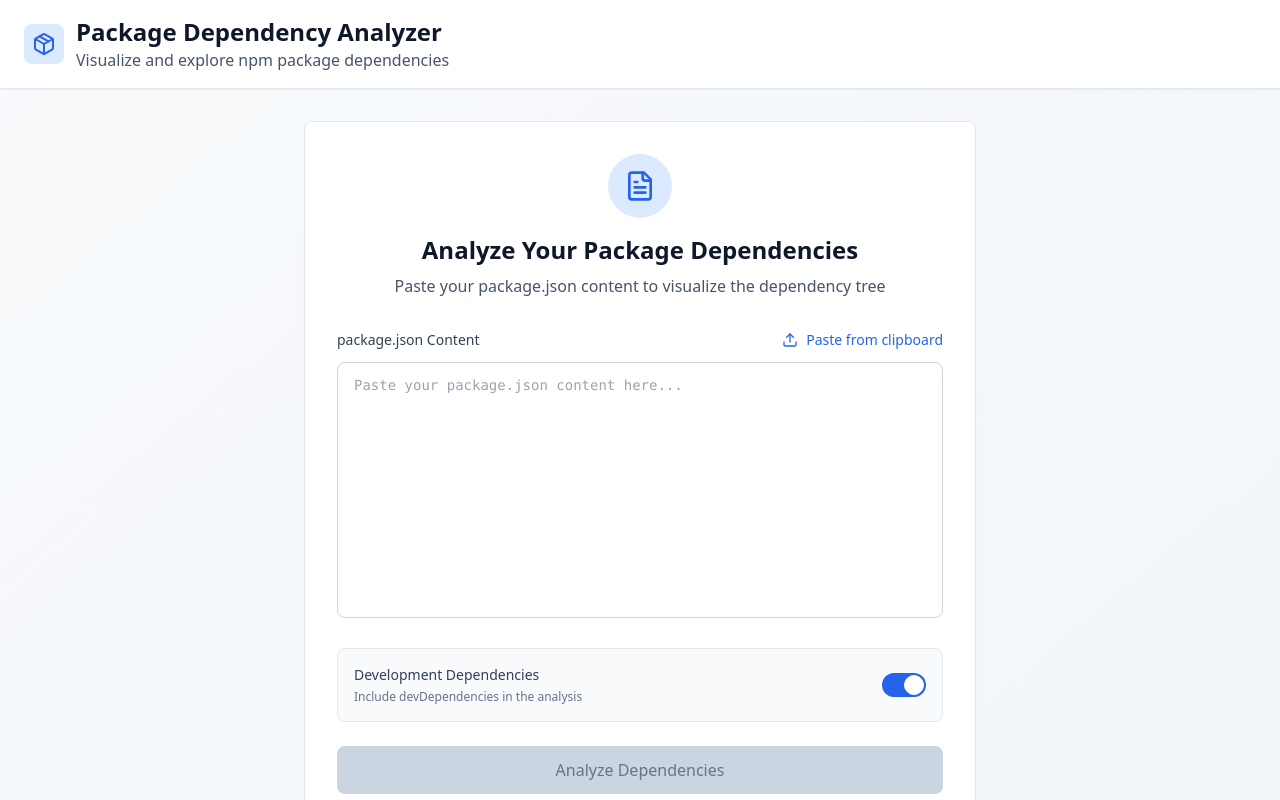
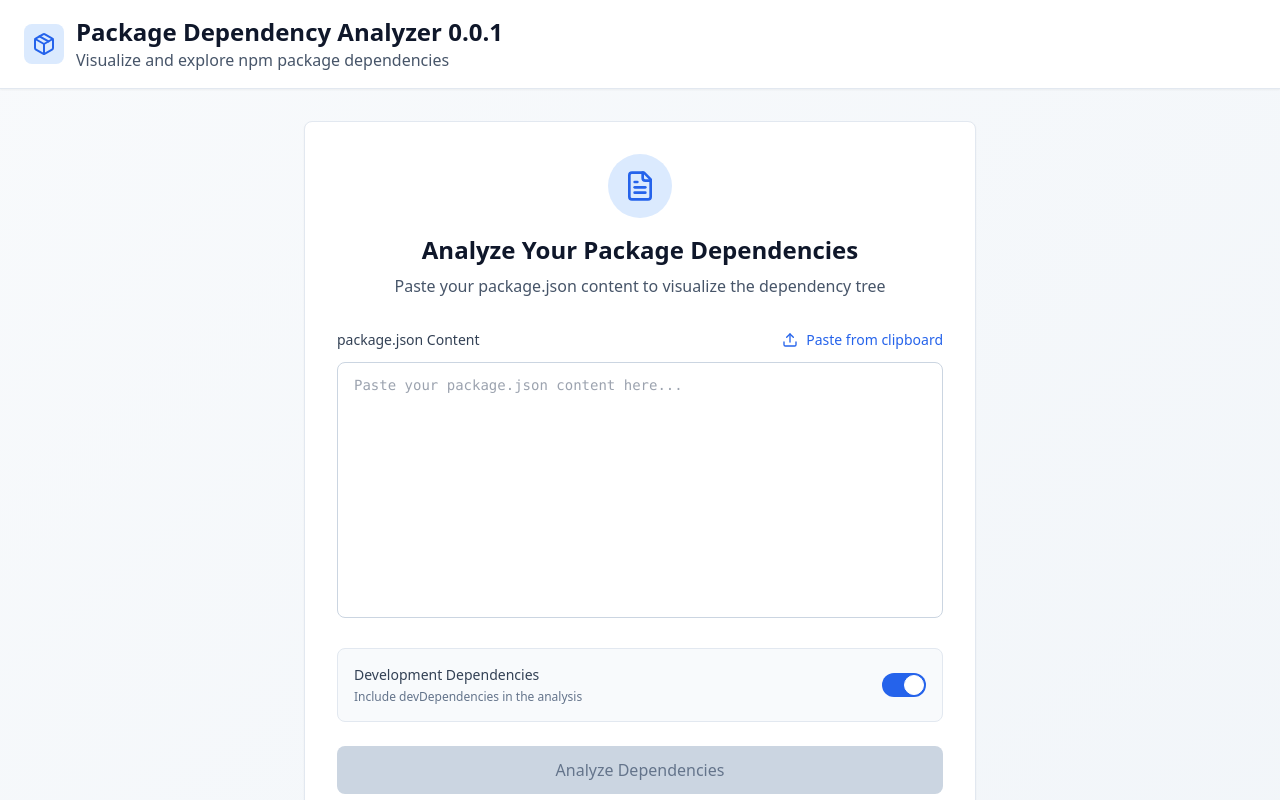
Before and after one commit to 0x49b/forrest, a React (Vite) app: page / in a window 1280 px wide. Shown: the top 800 px of the page. Built offline with nearby package versions, Linux system fonts and the light colour scheme.

Commit message:
Updated App.tsx

```diff
--- a/src/App.tsx
+++ b/src/App.tsx
@@ -6,6 +6,7 @@
 import { ProgressBar } from './components/ProgressBar';
 import { useDependencyAnalyzer } from './hooks/useDependencyAnalyzer';
 import { Package, TreePine, Map, Settings } from 'lucide-react';
+import packageJson from '../package.json';
 
 // Helper function to check if a node has a path through regular dependencies
 const hasRegularDependencyPath = (targetName: string, dependencies: Map<string, DependencyNode>, rootName: string): boolean => {
@@ -78,7 +79,7 @@
                 <Package className="w-6 h-6 text-blue-600" />
               </div>
               <div>
-                <h1 className="text-2xl font-bold text-slate-900">Package Dependency Analyzer</h1>
+                <h1 className="text-2xl font-bold text-slate-900">Package Dependency Analyzer {packageJson.version}</h1>
                 <p className="text-slate-600">Visualize and explore npm package dependencies</p>
               </div>
             </div>
```
